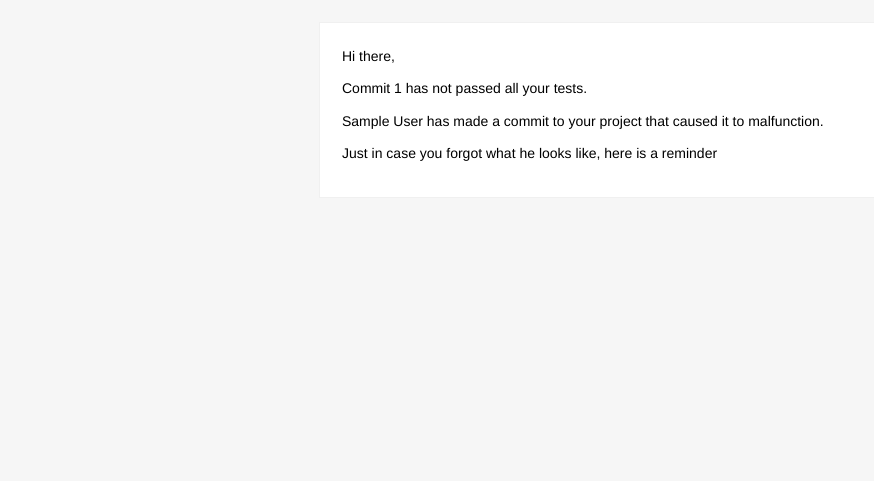
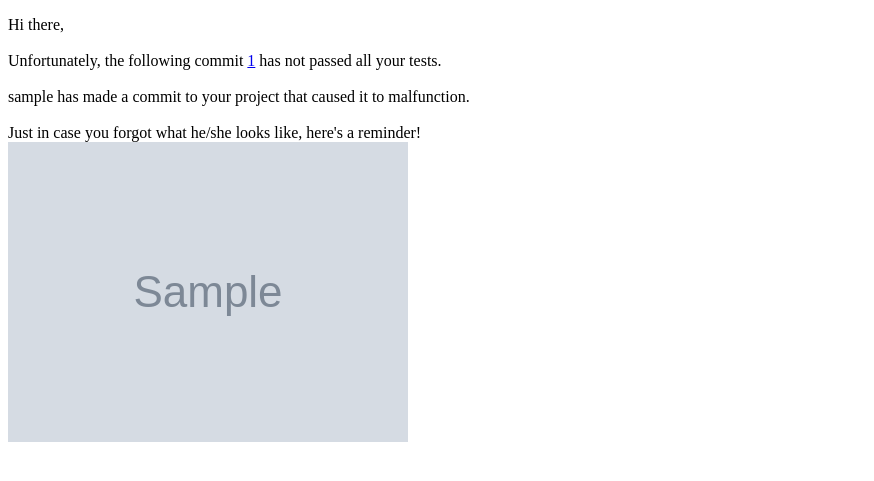
Before and after one commit to RugbyTeam/Rugby-Server, a Python web app: template templates/email_template.j2 in a window 1280 px wide. Shown: the top 481 px of the page, without its empty margins (0-874 px from the left). Run offline with Jinja, Linux system fonts and the light colour scheme; the template is opened without the code that fills it: most values are stand-ins (such as "Sample title", 1, 10 or a date in 2020); grey boxes marked "Sample" are stand-in pictures.

Commit message:
emails are now sent when the build breaks

```diff
--- a/config.py
+++ b/config.py
@@ -11,5 +11,6 @@ STATICS_DIR = '/static'
 GMAIL_USER = os.getenv('GMAIL_USER')
 GMAIL_PASSWD = os.getenv('GMAIL_PASSWD')
 
-TEMPLATES_DIR = '/templates'
+# Where the template files are located
+TEMPLATES_DIR = os.path.abspath(os.path.join(os.path.dirname(__file__), 'templates'))
 EMAIL_TEMPLATE_FILE = os.path.join(TEMPLATES_DIR, 'email_template.j2')
--- a/templates/email_template.j2
+++ b/templates/email_template.j2
@@ -1,233 +1,12 @@
-<!DOCTYPE html PUBLIC "-//W3C//DTD XHTML 1.0 Transitional//EN" "http://www.w3.org/TR/xhtml1/DTD/xhtml1-transitional.dtd">
-<html xmlns="http://www.w3.org/1999/xhtml">
-<head>
-<meta name="viewport" content="width=device-width" />
-<meta http-equiv="Content-Type" content="text/html; charset=UTF-8" />
-<title>Really Simple HTML Email Template</title>
-<style>
-/* -------------------------------------
-		GLOBAL
-------------------------------------- */
-* {
-	margin: 0;
-	padding: 0;
-	font-family: "Helvetica Neue", "Helvetica", Helvetica, Arial, sans-serif;
-	font-size: 100%;
-	line-height: 1.6;
-}
-
-img {
-	max-width: 100%;
-}
-
-body {
-	-webkit-font-smoothing: antialiased;
-	-webkit-text-size-adjust: none;
-	width: 100%!important;
-	height: 100%;
-}
-
-
-/* -------------------------------------
-		ELEMENTS
-------------------------------------- */
-a {
-	color: #348eda;
-}
-
-.btn-primary {
-	text-decoration: none;
-	color: #FFF;
-	background-color: #348eda;
-	border: solid #348eda;
-	border-width: 10px 20px;
-	line-height: 2;
-	font-weight: bold;
-	margin-right: 10px;
-	text-align: center;
-	cursor: pointer;
-	display: inline-block;
-	border-radius: 25px;
-}
-
-.btn-secondary {
-	text-decoration: none;
-	color: #FFF;
-	background-color: #aaa;
-	border: solid #aaa;
-	border-width: 10px 20px;
-	line-height: 2;
-	font-weight: bold;
-	margin-right: 10px;
-	text-align: center;
-	cursor: pointer;
-	display: inline-block;
-	border-radius: 25px;
-}
-
-.last {
-	margin-bottom: 0;
-}
-
-.first {
-	margin-top: 0;
-}
-
-.padding {
-	padding: 10px 0;
-}
-
-
-/* -------------------------------------
-		BODY
-------------------------------------- */
-table.body-wrap {
-	width: 100%;
-	padding: 20px;
-}
-
-table.body-wrap .container {
-	border: 1px solid #f0f0f0;
-}
-
-
-/* -------------------------------------
-		FOOTER
-------------------------------------- */
-table.footer-wrap {
-	width: 100%;
-	clear: both!important;
-}
-
-.footer-wrap .container p {
-	font-size: 12px;
-	color: #666;
-
-}
-
-table.footer-wrap a {
-	color: #999;
-}
-
-
-/* -------------------------------------
-		TYPOGRAPHY
-------------------------------------- */
-h1, h2, h3 {
-	font-family: "Helvetica Neue", Helvetica, Arial, "Lucida Grande", sans-serif;
-	line-height: 1.1;
-	margin-bottom: 15px;
-	color: #000;
-	margin: 40px 0 10px;
-	line-height: 1.2;
-	font-weight: 200;
-}
-
-h1 {
-	font-size: 36px;
-}
-h2 {
-	font-size: 28px;
-}
-h3 {
-	font-size: 22px;
-}
-
-p, ul, ol {
-	margin-bottom: 10px;
-	font-weight: normal;
-	font-size: 14px;
-}
-
-ul li, ol li {
-	margin-left: 5px;
-	list-style-position: inside;
-}
-
-/* ---------------------------------------------------
-		RESPONSIVENESS
-		Nuke it from orbit. It's the only way to be sure.
------------------------------------------------------- */
-
-/* Set a max-width, and make it display as block so it will automatically stretch to that width, but will also shrink down on a phone or something */
-.container {
-	display: block!important;
-	max-width: 600px!important;
-	margin: 0 auto!important; /* makes it centered */
-	clear: both!important;
-}
-
-/* Set the padding on the td rather than the div for Outlook compatibility */
-.body-wrap .container {
-	padding: 20px;
-}
-
-/* This should also be a block element, so that it will fill 100% of the .container */
-.content {
-	max-width: 600px;
-	margin: 0 auto;
-	display: block;
-}
-
-/* Let's make sure tables in the content area are 100% wide */
-.content table {
-	width: 100%;
-}
-
-</style>
-</head>
-
-<body bgcolor="#f6f6f6">
-
-<!-- body -->
-<table class="body-wrap">
-	<tr>
-		<td></td>
-		<td class="container" bgcolor="#FFFFFF">
-
-			<!-- content -->
-			<div class="content">
-			<table>
-				<tr>
-					<td>
-						<p>Hi there,</p>
-                        <p>Commit {{commit_id}} has not passed all your tests.</p>
-						<p>{{author}} has made a commit to your project that caused it to malfunction.</p>
-                        <p>Just in case you forgot what he looks like, here is a reminder </p>
-					</td>
-				</tr>
-			</table>
-			</div>
-			<!-- /content -->
-
-		</td>
-		<td></td>
-	</tr>
-</table>
-<!-- /body -->
-
-<!-- footer -->
-<table class="footer-wrap">
-	<tr>
-		<td></td>
-		<td class="container">
-
-			<!-- content -->
-			<div class="content">
-				<table>
-					<tr>
-						<td align="center">
-						</td>
-					</tr>
-				</table>
-			</div>
-			<!-- /content -->
-
-		</td>
-		<td></td>
-	</tr>
-</table>
-<!-- /footer -->
-
-</body>
+<!DOCTYPE html>
+<html>
+  <head></head>
+    <body>
+      <p> Hi there, <br><br>
+          Unfortunately, the following commit <a href="{{ commit_url }}">{{ commit_id }}</a> has not passed all your tests. <br><br>
+          {{ author_login }} has made a commit to your project that caused it to malfunction. <br><br>
+          Just in case you forgot what he/she looks like, here's a reminder! <br>
+          <img src="{{ author_avatar_url }}">
+      </p>
+    </body>
 </html>
```
Also changed, not shown: github_repo.py (+6 -9 lines), server.py (+14 -10 lines).
